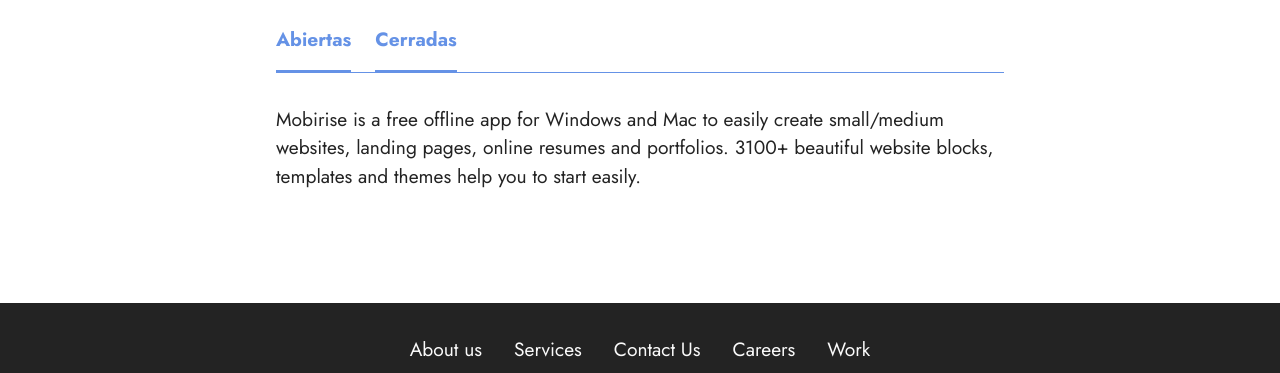
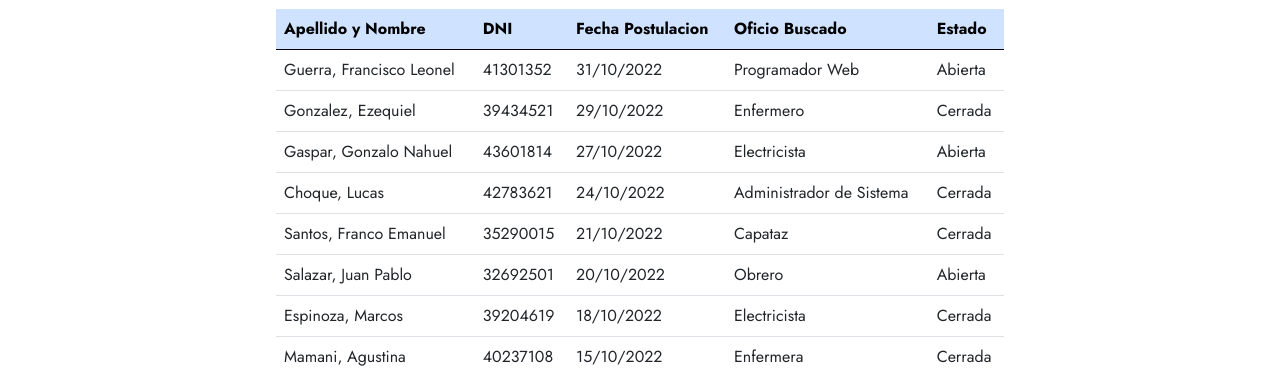
Before and after one commit to FranLeo98/HIA_2022_Experiencia-de-Usuario, a plain HTML site: page historial.html in a window 1280 px wide. Shown: the part 232-605 px from the top of the page. Drawn offline with Linux system fonts and the light colour scheme.

Commit message:
Agregado Historial de Postulaciones

```diff
--- a/historial.html
+++ b/historial.html
@@ -79,64 +79,81 @@
         </div>
         <div class="row justify-content-center mt-4">
             <div class="col-12 col-md-8">
-                <ul class="nav nav-tabs mb-4" role="tablist">
-                    <li class="nav-item first mbr-fonts-style"><a class="nav-link mbr-fonts-style show active display-7" role="tab" data-toggle="tab" data-bs-toggle="tab" href="#tabs1-v_tab0" aria-selected="true"><strong>Abiertas</strong></a></li>
-                    <li class="nav-item"><a class="nav-link mbr-fonts-style active display-7" role="tab" data-toggle="tab" data-bs-toggle="tab" href="#tabs1-v_tab1" aria-selected="true"><strong>Cerradas</strong></a></li>
-                    <li class="nav-item"><a class="nav-link mbr-fonts-style active display-7" role="tab" data-toggle="tab" data-bs-toggle="tab" href="#tabs1-v_tab2" aria-selected="true">
-
-                        </a></li>
-                    <li class="nav-item"><a class="nav-link mbr-fonts-style active display-7" role="tab" data-toggle="tab" data-bs-toggle="tab" href="#tabs1-v_tab3" aria-selected="true">
-
-                        </a></li>
-
-
-                </ul>
-                <div class="tab-content">
-                    <div id="tab1" class="tab-pane in active" role="tabpanel">
-                        <div class="row">
-                            <div class="col-md-12">
-                                <p class="mbr-text mbr-fonts-style display-7">
-                                    Mobirise is a free offline app for Windows and Mac to easily create small/medium
-                                    websites, landing pages, online resumes and portfolios. 3100+ beautiful website
-                                    blocks, templates and themes help you to start easily.
-                                </p>
-                            </div>
-                        </div>
-                    </div>
-                    <div id="tab2" class="tab-pane" role="tabpanel">
-                        <div class="row">
-                            <div class="col-md-12">
-                                <p class="mbr-text mbr-fonts-style display-7">
-                                    Mobile web traffic overtook desktop one in 2016 and will only grow, and that's why
-                                    it's important to create websites that look good on all devices. No special actions
-                                    required, all sites you make with the Builder are mobile-friendly. You don't have to
-                                    create a special mobile version of your website, it will adapt automagically. </p>
-                            </div>
-                        </div>
-                    </div>
-                    <div id="tab3" class="tab-pane" role="tabpanel">
-                        <div class="row">
-                            <div class="col-md-12">
-                                <p class="mbr-text mbr-fonts-style display-7">
-                                    Mobirise is an easy and simple free website builder - just drop site elements to
-                                    your page, add content and style it to look the way you like.
-                                </p>
-                            </div>
-                        </div>
-                    </div>
-                    <div id="tab4" class="tab-pane" role="tabpanel">
-                        <div class="row">
-                            <div class="col-md-12">
-                                <p class="mbr-text mbr-fonts-style display-7">
-                                    Free Website Builder offers a huge collection of 2500+ website blocks, templates and
-                                    themes with thousands flexible options. Combine blocks from different themes to
-                                    create a unique mix.</p>
-                            </div>
-                        </div>
-                    </div>
-
-
-                </div>
+                <table class="table table-responsive table-hover">
+                    <caption>Postulaciones del último mes</caption>
+                    <thead class="table-primary">
+                        <th scope="col">Apellido y Nombre</th>
+                        <th scope="col">DNI</th>
+                        <th scope="col">Fecha Postulacion</th>
+                        <th scope="col">Oficio Buscado</th>
+                        <th scope="col">Estado</th>
+                    </thead>
+                    <tbody>
+                        <tr>
+                            <td>Guerra, Francisco Leonel</td>
+                            <td>41301352</td>
+                            <td>31/10/2022</td>
+                            <td>Programador Web</td>
+                            <td>Abierta</td>
+                        </tr>
+                        <tr>
+                            <td>Gonzalez, Ezequiel</td>
+                            <td>39434521</td>
+                            <td>29/10/2022</td>
+                            <td>Enfermero</td>
+                            <td>Cerrada</td>
+                        </tr>
+                        <tr>
+                            <td>Gaspar, Gonzalo Nahuel</td>
+                            <td>43601814</td>
+                            <td>27/10/2022</td>
+                            <td>Electricista</td>
+                            <td>Abierta</td>
+                        </tr>
+                        <tr>
+                            <td>Choque, Lucas</td>
+                            <td>42783621</td>
+                            <td>24/10/2022</td>
+                            <td>Administrador de Sistema</td>
+                            <td>Cerrada</td>
+                        </tr>
+                        <tr>
+                            <td>Santos, Franco Emanuel</td>
+                            <td>35290015</td>
+                            <td>21/10/2022</td>
+                            <td>Capataz</td>
+                            <td>Cerrada</td>
+                        </tr>
+                        <tr>
+                            <td>Salazar, Juan Pablo</td>
+                            <td>32692501</td>
+                            <td>20/10/2022</td>
+                            <td>Obrero</td>
+                            <td>Abierta</td>
+                        </tr>
+                        <tr>
+                            <td>Espinoza, Marcos</td>
+                            <td>39204619</td>
+                            <td>18/10/2022</td>
+                            <td>Electricista</td>
+                            <td>Cerrada</td>
+                        </tr>
+                        <tr>
+                            <td>Mamani, Agustina</td>
+                            <td>40237108</td>
+                            <td>15/10/2022</td>
+                            <td>Enfermera</td>
+                            <td>Cerrada</td>
+                        </tr>
+                        <tr>
+                            <td>Lopez, Sandra </td>
+                            <td>42613381</td>
+                            <td>12/10/2022</td>
+                            <td>Programadora Back-end</td>
+                            <td>Cerrada</td>
+                        </tr>
+                    </tbody>
+                </table>
             </div>
         </div>
     </div>
@@ -158,16 +175,15 @@
 
 
                 <li class="foot-menu-item mbr-fonts-style display-7">
-                        <a class="text-white" href="#" target="_blank">About us</a>
+                        <a class="text-white" href="#" target="_blank">Acerca de</a>
                     </li><li class="foot-menu-item mbr-fonts-style display-7">
-                        <a class="text-white" href="#" target="_blank">Services</a>
+                        <a class="text-white" href="#" target="_blank">Servicios</a>
                     </li><li class="foot-menu-item mbr-fonts-style display-7">
-                        <a class="text-white" href="#" target="_blank">Contact Us</a>
+                        <a class="text-white" href="#" target="_blank">Contacto</a>
                     </li><li class="foot-menu-item mbr-fonts-style display-7">
-                        <a class="text-white" href="#" target="_blank">Careers</a>
-                    </li><li class="foot-menu-item mbr-fonts-style display-7">
-                        <a class="text-white" href="#" target="_blank">Work</a>
-                    </li></ul>
+                        <a class="text-white" href="#" target="_blank">Oficios</a>
+                    </li>
+                </ul>
             </div>
             <div class="row social-row">
                 <div class="social-list align-right pb-2">
@@ -203,5 +219,6 @@
         </div>
     </div>
 </section>
+
 </body>
 </html>
```
